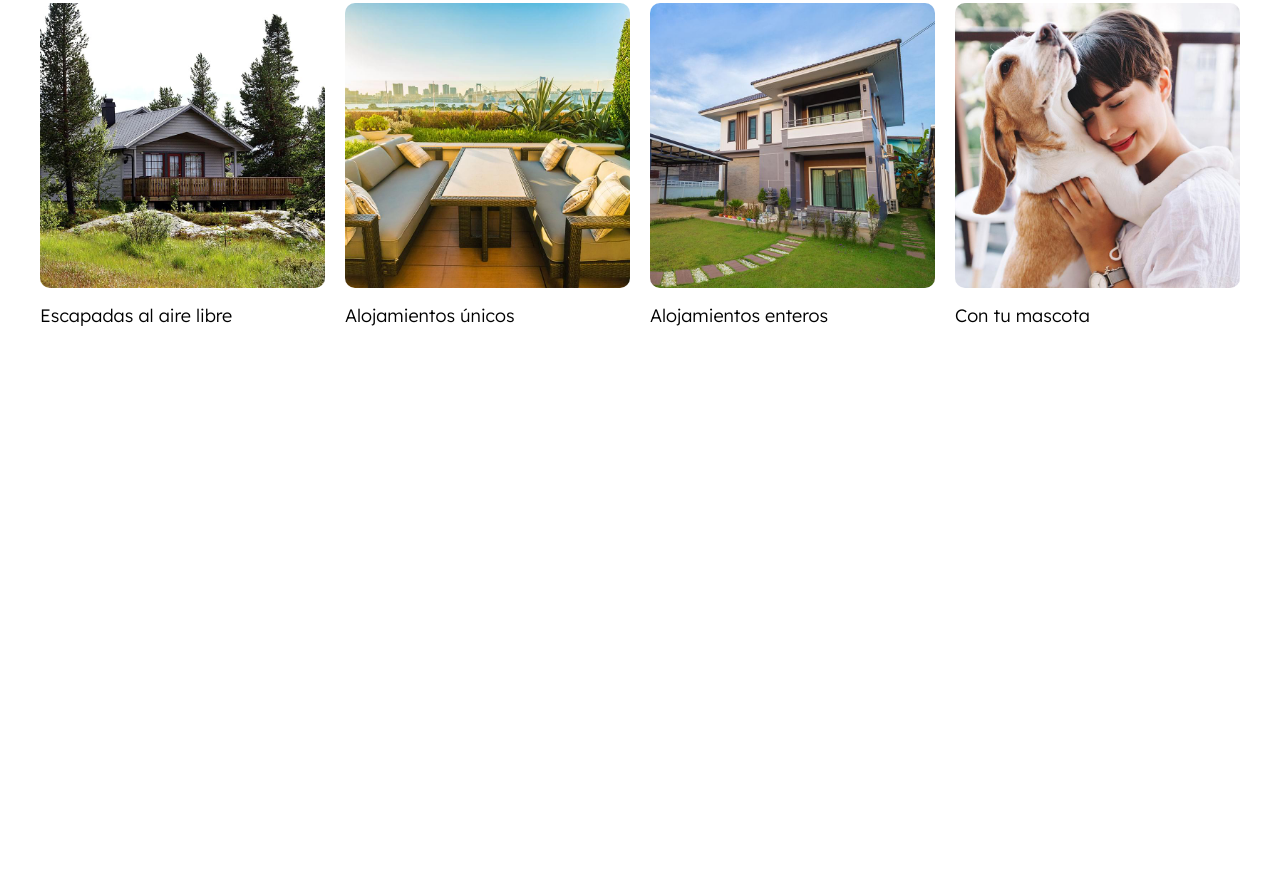
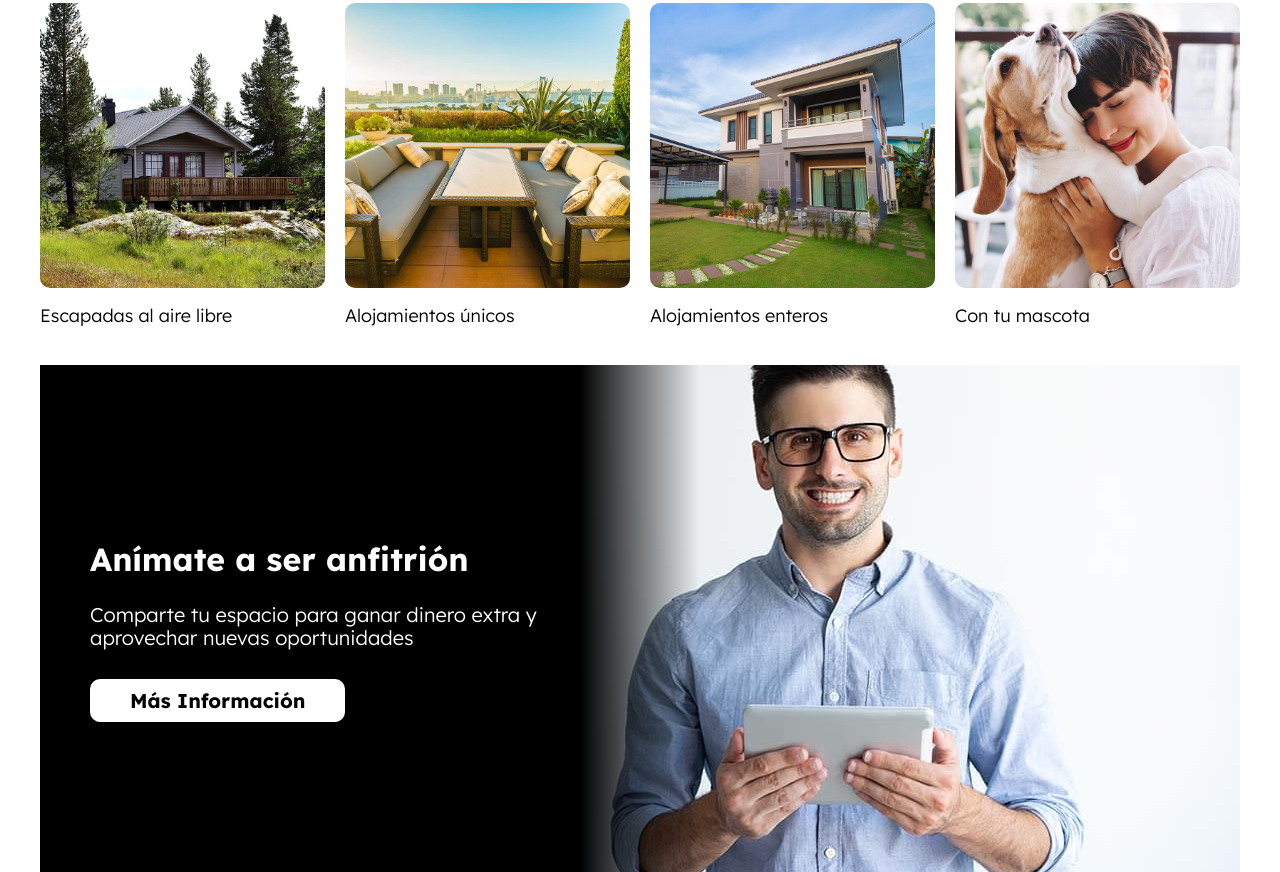
Before and after one commit to antoniopd/Clon-airbnb, a website: page index.html in a window 1280 px wide. Shown: the part 1312-2184 px from the top of the page. Before the commit the page ends 1677 px from the top, so only its background shows below. Drawn offline with Linux system fonts and the light colour scheme.

Commit message:
creando la sección anfitrión.

```diff
--- a/index.html
+++ b/index.html
@@ -184,5 +184,13 @@
         </div>
     </section>
 
+    <section class="anfitrion contenedor seccion">
+        <div class="anfitrion__contenido">
+            <h2 class="anfitrion__heading">Anímate a ser anfitrión</h2>
+            <p class="anfitrion__texto">Comparte tu espacio para ganar dinero extra y aprovechar nuevas oportunidades</p>
+            <a href="#" class="anfitrion__enlace">Más Información</a>
+        </div>
+    </section>
+
 </body>
 </html>
--- /dev/null
+++ b/src/scss/ui/contenido/_anfitrion.scss
@@ -0,0 +1,47 @@
+@use 'base/variables' as v;
+@use 'base/mixins' as m;
+
+.anfitrion {
+    color: v.$blanco;
+    display: grid;
+    grid-template-rows: repeat(2, 1fr);
+    row-gap: 10rem;
+    padding: 5rem;
+    background-image: linear-gradient( to bottom, v.$negro 0%, v.$negro 50%, transparent 50%), url(../img/anfitrion.jpg);
+    background-size: 100%, 60rem;
+    background-position: center, center bottom;
+    background-repeat: no-repeat;
+
+    @include m.telefono {
+        background-size: 100%, 70rem;
+        background-position: center, center 200%;
+    }
+    @include m.tablet {
+        grid-template-rows: unset;
+        background-image: linear-gradient( to right, v.$negro 0%, v.$negro 45%, transparent 55%), url(../img/anfitrion.jpg);
+        background-size: 100%, auto;
+        background-position: center, 50%, 30%;
+        padding: 15rem 5rem;
+    }
+    @include m.desktop {
+        background-position: center, right center;
+    }
+
+    &__contenido {
+        @include m.tablet {
+            max-width: 50%;
+        }
+
+    }
+
+    &__texto {
+        color: v.$blanco;
+    }
+
+    &__enlace {
+        @include m.boton(v.$blanco, v.$negro);
+        border-radius: 1rem;
+        padding-top: 1rem;
+        padding-bottom: 1rem;
+    }
+}
--- a/src/scss/ui/contenido/_index.scss
+++ b/src/scss/ui/contenido/_index.scss
@@ -1,2 +1,3 @@
 @forward 'destinos';
 @forward 'lugares';
+@forward 'anfitrion';
```
Also changed, not shown: build/css/app.css, 1 other file.
